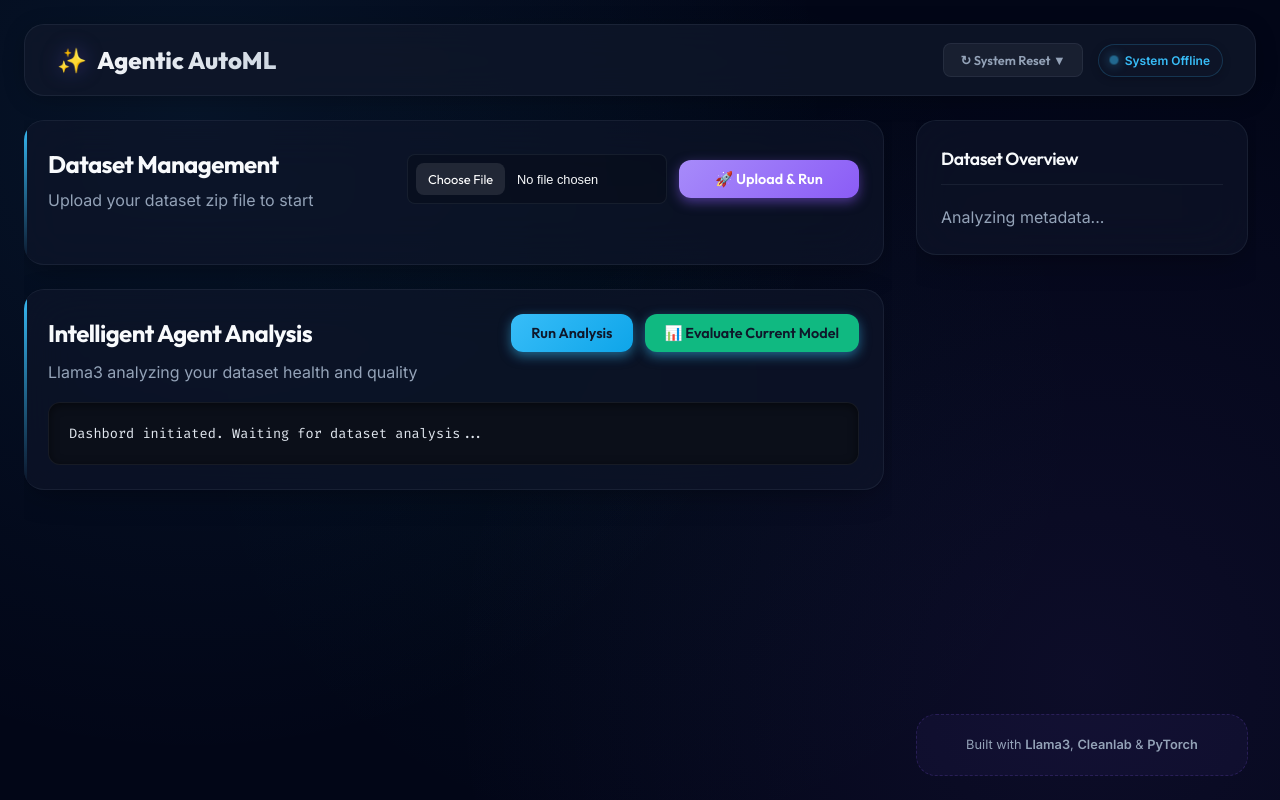
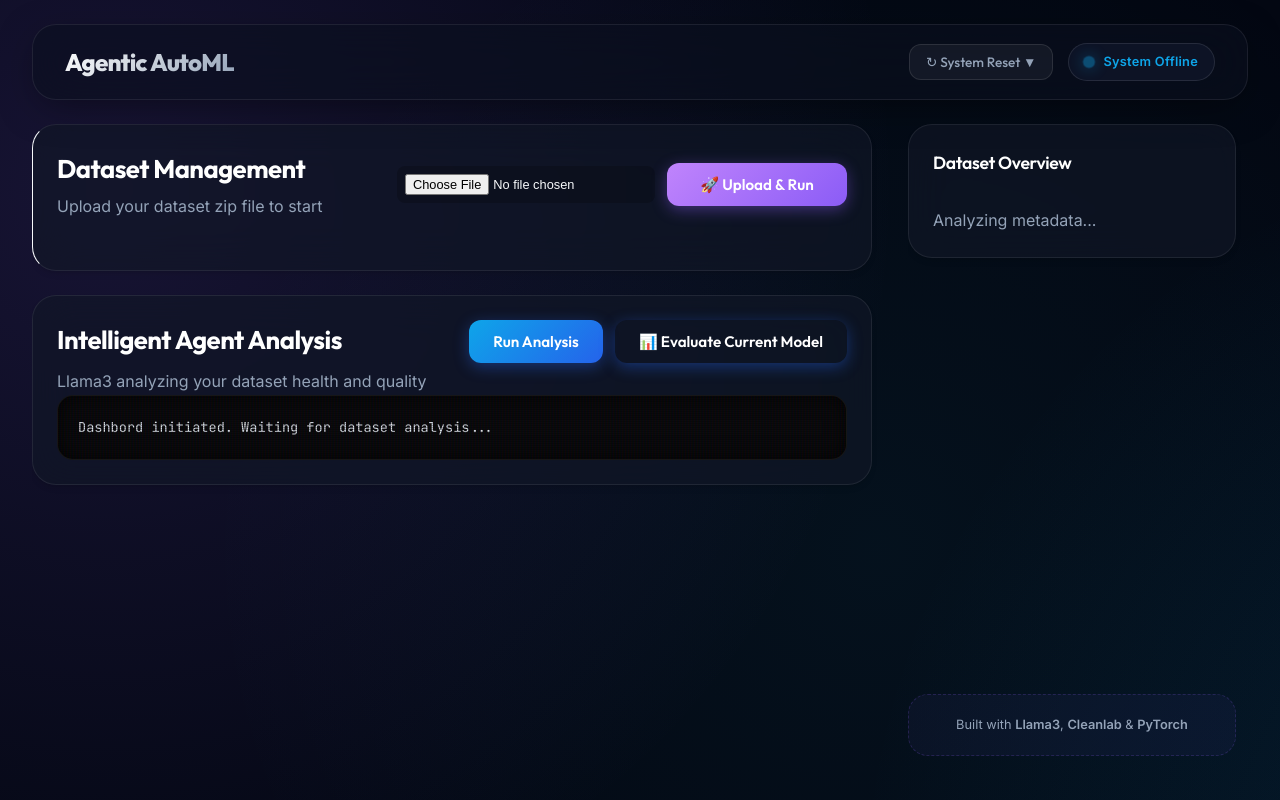
Before and after one commit to vishalagar/football-analysis, a plain HTML site: page frontend/index.html in a window 1280 px wide. Drawn offline with Linux system fonts and the light colour scheme; no server answers.

Commit message:
Upgrade UI/UX with premium modern aesthetic, animated background, and CRT terminal effects.

```diff
--- a/frontend/style.css
+++ b/frontend/style.css
@@ -1,53 +1,42 @@
-@import url('https://fonts.googleapis.com/css2?family=Outfit:wght@400;500;600;700;800&family=Inter:wght@400;500;600&family=Fira+Code:wght@400;500&display=swap');
+@import url('https://fonts.googleapis.com/css2?family=Outfit:wght@400;500;600;700;800&family=Inter:wght@400;500;600&family=JetBrains+Mono:wght@400;500&display=swap');
 
 :root {
-    /* Core Palette - Deep Space Theme */
-    --bg-color: #020617;
-    --card-bg: rgba(15, 23, 42, 0.6);
-    --card-bg-hover: rgba(30, 41, 59, 0.7);
-    --card-border: rgba(148, 163, 184, 0.1);
+    /* Core Palette - Cyber-Professional */
+    --bg-deep: #030712;
+    --bg-surface: rgba(17, 24, 39, 0.65);
 
     /* Text */
     --text-primary: #F8FAFC;
     --text-secondary: #94A3B8;
-    --text-muted: #64748B;
 
-    /* Accents */
-    --accent-color: #38BDF8;
-    /* Sky Blue */
-    --accent-glow: rgba(56, 189, 248, 0.5);
+    /* Neon Accents */
+    --accent-blue: #0EA5E9;
+    --accent-purple: #8B5CF6;
+    --accent-cyan: #22D3EE;
+    --accent-green: #10B981;
+    --accent-red: #EF4444;
 
-    --magic-color: #8B5CF6;
-    /* Violet */
-    --magic-glow: rgba(139, 92, 246, 0.5);
+    /* Shadows & Glows */
+    --glow-blue: 0 0 20px rgba(14, 165, 233, 0.3);
+    --glow-purple: 0 0 20px rgba(139, 92, 246, 0.3);
 
-    --success-color: #10B981;
-    /* Emerald */
-    --success-glow: rgba(16, 185, 129, 0.4);
+    /* Borders */
+    --glass-border: rgba(255, 255, 255, 0.08);
 
-    --warning-color: #F59E0B;
-    /* Amber */
-    --danger-color: #EF4444;
-    /* Red */
-
-    /* Typography */
+    /* Fonts */
     --font-heading: 'Outfit', sans-serif;
     --font-body: 'Inter', sans-serif;
-    --font-mono: 'Fira Code', monospace;
+    --font-mono: 'JetBrains Mono', monospace;
 }
 
 * {
     box-sizing: border-box;
-    transition: all 0.25s cubic-bezier(0.4, 0, 0.2, 1);
+    transition: all 0.3s cubic-bezier(0.23, 1, 0.32, 1);
 }
 
+/* --- Living Background --- */
 body {
-    background-color: var(--bg-color);
-    background-image:
-        radial-gradient(circle at 15% 15%, rgba(56, 189, 248, 0.08) 0%, transparent 50%),
-        radial-gradient(circle at 85% 85%, rgba(139, 92, 246, 0.08) 0%, transparent 50%),
-        radial-gradient(circle at 50% 50%, rgba(16, 185, 129, 0.03) 0%, transparent 60%);
-    background-attachment: fixed;
+    background-color: var(--bg-deep);
     color: var(--text-primary);
     font-family: var(--font-body);
     margin: 0;
@@ -55,6 +44,22 @@ body {
     height: 100vh;
     overflow: hidden;
     line-height: 1.6;
+    background-image:
+        radial-gradient(circle at 10% 20%, rgba(139, 92, 246, 0.15) 0%, transparent 40%),
+        radial-gradient(circle at 90% 80%, rgba(14, 165, 233, 0.15) 0%, transparent 40%),
+        radial-gradient(circle at 50% 50%, rgba(34, 211, 238, 0.05) 0%, transparent 60%);
+    background-size: 150% 150%;
+    animation: nebulaMove 20s ease-in-out infinite alternate;
+}
+
+@keyframes nebulaMove {
+    0% {
+        background-position: 0% 0%;
+    }
+
+    100% {
+        background-position: 100% 100%;
+    }
 }
 
 /* --- Layout --- */
@@ -64,42 +69,51 @@ body {
     grid-template-rows: auto 1fr;
     gap: 24px;
     height: 100%;
-    max-width: 1800px;
+    max-width: 1920px;
     margin: 0 auto;
-    padding: 24px;
+    padding: 24px 32px;
 }
 
-main {
-    display: flex;
-    flex-direction: column;
-    gap: 24px;
-    overflow-y: auto;
-    padding-right: 8px;
-    /* Room for scrollbar */
-}
-
+main,
 aside {
     display: flex;
     flex-direction: column;
     gap: 24px;
     overflow-y: auto;
-    padding-right: 8px;
+    padding-right: 12px;
+    padding-bottom: 20px;
+}
+
+/* --- Scrollbar --- */
+::-webkit-scrollbar {
+    width: 6px;
+}
+
+::-webkit-scrollbar-track {
+    background: transparent;
+}
+
+::-webkit-scrollbar-thumb {
+    background: rgba(255, 255, 255, 0.1);
+    border-radius: 99px;
+}
+
+::-webkit-scrollbar-thumb:hover {
+    background: rgba(255, 255, 255, 0.2);
 }
 
 /* --- Typography --- */
 h1,
 h2,
-h3,
-h4,
-h5 {
+h3 {
     font-family: var(--font-heading);
     margin: 0;
-    color: var(--text-primary);
-    letter-spacing: -0.025em;
+    color: white;
+    letter-spacing: -0.02em;
 }
 
 h2 {
-    font-size: 1.5rem;
+    font-size: 1.6rem;
     font-weight: 700;
 }
 
@@ -112,18 +126,19 @@ p {
     margin: 0;
 }
 
-/* --- Components: Navbar --- */
+/* --- Header & Navigation --- */
 header {
     grid-column: 1 / -1;
     display: flex;
     justify-content: space-between;
     align-items: center;
-    padding: 16px 32px;
-    background: rgba(15, 23, 42, 0.8);
-    backdrop-filter: blur(16px);
-    border-radius: 20px;
-    border: 1px solid var(--card-border);
-    box-shadow: 0 4px 24px -4px rgba(0, 0, 0, 0.3);
+    padding: 18px 32px;
+    background: rgba(10, 15, 30, 0.6);
+    backdrop-filter: blur(24px);
+    -webkit-backdrop-filter: blur(24px);
+    border-radius: 24px;
+    border: 1px solid var(--glass-border);
+    box-shadow: 0 10px 40px -10px rgba(0, 0, 0, 0.5);
     z-index: 50;
 }
 
@@ -131,80 +146,16 @@ header {
     font-family: var(--font-heading);
     font-size: 1.5rem;
     font-weight: 800;
-    background: linear-gradient(135deg, #fff 0%, #cbd5e1 100%);
+    letter-spacing: -0.03em;
+    background: linear-gradient(135deg, #fff 0%, #94A3B8 100%);
     -webkit-background-clip: text;
     -webkit-text-fill-color: transparent;
     display: flex;
     align-items: center;
-    gap: 10px;
+    gap: 12px;
 }
 
-.logo::before {
-    content: '✨';
-    -webkit-text-fill-color: initial;
-    filter: drop-shadow(0 0 10px var(--magic-glow));
-}
-
-/* --- Components: Buttons --- */
-button,
-.dropbtn {
-    font-family: var(--font-heading);
-    font-weight: 600;
-    font-size: 0.9rem;
-    padding: 10px 20px;
-    border-radius: 12px;
-    border: none;
-    cursor: pointer;
-    display: inline-flex;
-    align-items: center;
-    justify-content: center;
-    gap: 8px;
-    transition: all 0.2s ease;
-    user-select: none;
-}
-
-button:disabled {
-    opacity: 0.5;
-    cursor: not-allowed;
-    filter: grayscale(1);
-}
-
-.btn-primary {
-    background: linear-gradient(135deg, var(--accent-color), #0EA5E9);
-    color: #0F172A;
-    box-shadow: 0 4px 12px var(--accent-glow);
-}
-
-.btn-primary:hover:not(:disabled) {
-    transform: translateY(-2px);
-    box-shadow: 0 6px 20px var(--accent-glow);
-    filter: brightness(1.1);
-}
-
-.btn-magic {
-    background: linear-gradient(135deg, #A78BFA, var(--magic-color));
-    color: #fff;
-    box-shadow: 0 4px 12px var(--magic-glow);
-}
-
-.btn-magic:hover:not(:disabled) {
-    transform: translateY(-2px);
-    box-shadow: 0 6px 20px var(--magic-glow);
-    filter: brightness(1.1);
-}
-
-.btn-success {
-    background: rgba(16, 185, 129, 0.15);
-    color: #34D399;
-    border: 1px solid rgba(16, 185, 129, 0.2);
-}
-
-.btn-success:hover:not(:disabled) {
-    background: rgba(16, 185, 129, 0.25);
-    border-color: #34D399;
-}
-
-/* --- Components: Dropdown --- */
+/* --- Reset Dropdown --- */
 .dropdown {
     position: relative;
     display: inline-block;
@@ -212,31 +163,51 @@ button:disabled {
 
 .dropbtn {
     background: rgba(255, 255, 255, 0.05) !important;
-    border: 1px solid var(--card-border) !important;
+    border: 1px solid rgba(255, 255, 255, 0.1) !important;
     color: var(--text-secondary) !important;
     padding: 8px 16px !important;
-    font-size: 0.8rem !important;
+    border-radius: 12px !important;
+    font-size: 0.85rem !important;
+    font-weight: 500 !important;
+    display: flex;
+    align-items: center;
+    gap: 8px;
+    transition: all 0.2s ease;
 }
 
 .dropbtn:hover {
     background: rgba(255, 255, 255, 0.1) !important;
     color: white !important;
-    border-color: rgba(255, 255, 255, 0.2) !important;
+    border-color: rgba(255, 255, 255, 0.25) !important;
+    box-shadow: 0 0 15px rgba(255, 255, 255, 0.1);
 }
 
 .dropdown-content {
     display: none;
     position: absolute;
     right: 0;
-    top: 100%;
-    margin-top: 8px;
-    background-color: #1E293B;
-    min-width: 200px;
-    box-shadow: 0 20px 40px -5px rgba(0, 0, 0, 0.6), 0 0 0 1px var(--card-border);
-    border-radius: 12px;
+    top: calc(100% + 10px);
+    background-color: #0F172A;
+    min-width: 220px;
+    border: 1px solid var(--glass-border);
+    border-radius: 16px;
+    box-shadow: 0 20px 50px -10px rgba(0, 0, 0, 0.7);
     overflow: hidden;
     z-index: 100;
-    animation: slideDown 0.2s cubic-bezier(0.16, 1, 0.3, 1);
+    transform-origin: top right;
+    animation: scaleIn 0.2s cubic-bezier(0.16, 1, 0.3, 1);
+}
+
+@keyframes scaleIn {
+    from {
+        opacity: 0;
+        transform: scale(0.9) translateY(-10px);
+    }
+
+    to {
+        opacity: 1;
+        transform: scale(1) translateY(0);
+    }
 }
 
 .dropdown:hover .dropdown-content {
@@ -245,125 +216,155 @@ button:disabled {
 
 .dropdown-content a {
     color: var(--text-secondary);
-    padding: 12px 16px;
+    padding: 14px 20px;
     text-decoration: none;
     display: block;
-    font-size: 0.85rem;
-    border-left: 2px solid transparent;
+    font-size: 0.9rem;
+    transition: background 0.2s;
 }
 
 .dropdown-content a:hover {
     background: rgba(255, 255, 255, 0.05);
     color: white;
-    border-left-color: var(--accent-color);
+    padding-left: 24px;
+    /* Slide effect */
 }
 
 .dropdown-content a.danger:hover {
-    color: var(--danger-color);
-    border-left-color: var(--danger-color);
-    background: rgba(239, 68, 68, 0.1);
+    background: rgba(239, 68, 68, 0.15);
+    color: var(--accent-red);
 }
 
 /* --- Cards --- */
 .agent-card,
 .stats-card,
 section {
-    background: var(--card-bg);
-    backdrop-filter: blur(24px);
-    border-radius: 20px;
-    /* Reduced radius for sleeker look */
-    border: 1px solid var(--card-border);
-    box-shadow: 0 8px 32px -8px rgba(0, 0, 0, 0.4);
+    background: var(--bg-surface);
+    backdrop-filter: blur(20px);
+    -webkit-backdrop-filter: blur(20px);
+    border-radius: 24px;
+    border: 1px solid var(--glass-border);
     padding: 24px;
+    box-shadow: 0 4px 6px -1px rgba(0, 0, 0, 0.1), 0 2px 4px -1px rgba(0, 0, 0, 0.06);
     position: relative;
     overflow: hidden;
 }
 
-.agent-card {
-    border-left: 0;
+.agent-card:hover {
+    border-color: rgba(255, 255, 255, 0.15);
+    box-shadow: 0 20px 40px -10px rgba(0, 0, 0, 0.5);
 }
 
-.agent-card::before {
-    content: '';
+/* --- Buttons --- */
+button {
+    font-family: var(--font-heading);
+    font-weight: 600;
+    font-size: 0.95rem;
+    padding: 12px 24px;
+    border-radius: 12px;
+    border: none;
+    cursor: pointer;
+    display: inline-flex;
+    align-items: center;
+    justify-content: center;
+    gap: 8px;
+    position: relative;
+    overflow: hidden;
+}
+
+/* Primary (Blue) */
+.btn-primary {
+    background: linear-gradient(135deg, var(--accent-blue) 0%, #2563EB 100%);
+    color: white;
+    box-shadow: 0 4px 15px rgba(37, 99, 235, 0.4);
+}
+
+.btn-primary:hover {
+    transform: translateY(-2px);
+    box-shadow: 0 8px 25px rgba(37, 99, 235, 0.5);
+}
+
+/* Magic (Purple) */
+.btn-magic {
+    background: linear-gradient(135deg, #C084FC 0%, var(--accent-purple) 100%);
+    color: white;
+    box-shadow: 0 4px 15px rgba(139, 92, 246, 0.4);
+}
+
+.btn-magic:hover {
+    transform: translateY(-2px);
+    box-shadow: 0 8px 25px rgba(139, 92, 246, 0.5);
+}
+
+/* Success */
+.btn-success {
+    background: rgba(16, 185, 129, 0.1);
+    color: var(--accent-green);
+    border: 1px solid rgba(16, 185, 129, 0.2);
+}
+
+.btn-success:hover {
+    background: rgba(16, 185, 129, 0.2);
+    border-color: var(--accent-green);
+}
+
+/* --- Terminal Logs (CRT Effect) --- */
+.agent-response,
+#training-logs {
+    font-family: var(--font-mono);
+    font-size: 0.85rem;
+    background: #09090b;
+    padding: 20px;
+    border-radius: 16px;
+    border: 1px solid rgba(255, 255, 255, 0.05);
+    color: #e2e8f0;
+    box-shadow: inset 0 0 20px rgba(0, 0, 0, 0.8);
+    position: relative;
+    line-height: 1.7;
+}
+
+/* Scanline Overlay */
+.agent-response::before {
+    content: " ";
+    display: block;
     position: absolute;
     top: 0;
+    left: 0;
     bottom: 0;
-    left: 0;
-    width: 3px;
-    background: linear-gradient(to bottom, var(--accent-color), transparent);
+    right: 0;
+    background: linear-gradient(rgba(18, 16, 16, 0) 50%, rgba(0, 0, 0, 0.25) 50%), linear-gradient(90deg, rgba(255, 0, 0, 0.06), rgba(0, 255, 0, 0.02), rgba(0, 0, 255, 0.06));
+    z-index: 2;
+    background-size: 100% 2px, 3px 100%;
+    pointer-events: none;
+    border-radius: 16px;
 }
 
-/* --- Agent Response (Logs) --- */
-.agent-response {
-    font-family: var(--font-mono);
-    font-size: 0.85rem;
-    background: #0B0F19;
-    /* Darker than card */
-    padding: 20px;
-    border-radius: 12px;
-    border: 1px solid rgba(255, 255, 255, 0.05);
-    color: #E2E8F0;
-    margin-top: 16px;
-    box-shadow: inset 0 2px 10px rgba(0, 0, 0, 0.5);
-}
-
-/* --- Inputs --- */
-input[type="file"]::file-selector-button {
-    font-family: var(--font-heading);
-    background: rgba(255, 255, 255, 0.1);
-    color: white;
-    border: none;
-    padding: 8px 12px;
-    border-radius: 8px;
-    margin-right: 12px;
-    cursor: pointer;
-    transition: background 0.2s;
-}
-
-input[type="file"]::file-selector-button:hover {
-    background: rgba(255, 255, 255, 0.2);
-}
-
-select {
-    background-color: #0F172A;
-    color: white;
-    border: 1px solid var(--card-border);
-    padding: 8px 12px;
-    border-radius: 8px;
-    outline: none;
-}
-
-select:focus {
-    border-color: var(--accent-color);
-    box-shadow: 0 0 0 2px var(--accent-glow);
-}
-
-/* --- Status Badge --- */
+/* --- Status Pod --- */
 .status-badge {
-    background: rgba(15, 23, 42, 0.6);
-    border: 1px solid rgba(56, 189, 248, 0.2);
-    color: var(--accent-color);
-    padding: 6px 12px;
-    border-radius: 99px;
-    font-size: 0.75rem;
+    background: rgba(15, 23, 42, 0.8);
+    border: 1px solid rgba(255, 255, 255, 0.1);
+    color: var(--accent-blue);
+    padding: 8px 16px;
+    border-radius: 100px;
+    font-size: 0.8rem;
     font-weight: 600;
     display: flex;
     align-items: center;
-    gap: 8px;
-    box-shadow: 0 2px 8px rgba(0, 0, 0, 0.2);
+    gap: 10px;
+    letter-spacing: 0.02em;
 }
 
 .status-badge::before {
     content: '';
-    width: 6px;
-    height: 6px;
-    background: var(--accent-color);
+    width: 8px;
+    height: 8px;
+    background: var(--accent-blue);
     border-radius: 50%;
-    box-shadow: 0 0 8px var(--accent-color);
-    animation: pulse 2s infinite;
+    box-shadow: 0 0 10px var(--accent-blue);
+    animation: statusPulse 2s infinite;
 }
 
-@keyframes pulse {
+@keyframes statusPulse {
     0% {
         transform: scale(1);
         opacity: 1;
@@ -371,24 +372,12 @@ select:focus {
 
     50% {
         transform: scale(1.5);
-        opacity: 0.5;
+        opacity: 0.4;
     }
 
     100% {
         transform: scale(1);
         opacity: 1;
-    }
-}
-
-@keyframes slideDown {
-    from {
-        opacity: 0;
-        transform: translateY(-10px);
-    }
-
-    to {
-        opacity: 1;
-        transform: translateY(0);
     }
 }
 
@@ -401,45 +390,26 @@ select:focus {
 
 .issue-card {
     background: rgba(30, 41, 59, 0.4);
-    border: 1px solid var(--card-border);
-    border-radius: 16px;
+    border: 1px solid rgba(255, 255, 255, 0.05);
+    border-radius: 20px;
     overflow: hidden;
-    transition: all 0.3s cubic-bezier(0.25, 0.8, 0.25, 1);
 }
 
 .issue-card:hover {
-    transform: translateY(-8px);
-    border-color: rgba(56, 189, 248, 0.3);
-    box-shadow: 0 20px 40px -5px rgba(0, 0, 0, 0.4);
+    transform: translateY(-5px);
+    border-color: rgba(255, 255, 255, 0.2);
+    box-shadow: 0 15px 30px -5px rgba(0, 0, 0, 0.4);
 }
 
 .issue-img {
     width: 100%;
-    height: 160px;
+    height: 180px;
     object-fit: cover;
     background: #020617;
 }
 
 .issue-details {
-    padding: 16px;
-}
-
-/* --- Scrollbar --- */
-::-webkit-scrollbar {
-    width: 8px;
-}
-
-::-webkit-scrollbar-track {
-    background: transparent;
-}
-
-::-webkit-scrollbar-thumb {
-    background: rgba(255, 255, 255, 0.1);
-    border-radius: 4px;
-}
-
-::-webkit-scrollbar-thumb:hover {
-    background: rgba(255, 255, 255, 0.2);
+    padding: 20px;
 }
 
 /* --- Mobile --- */
@@ -447,8 +417,6 @@ select:focus {
     .container {
         grid-template-columns: 1fr;
         grid-template-rows: auto auto 1fr;
-        height: auto;
-        overflow-y: auto;
     }
 
     body {
```
Also changed, not shown: frontend/index.html (+1 -1 lines).
